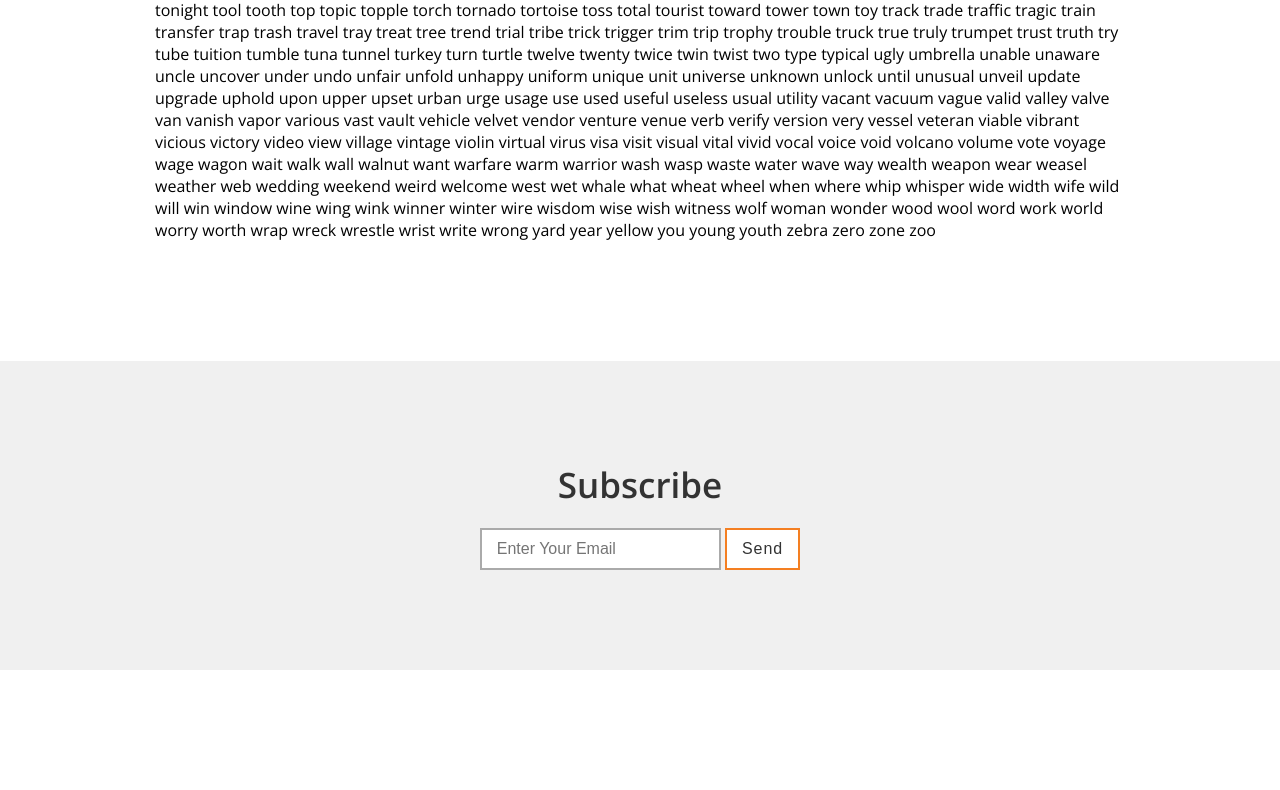
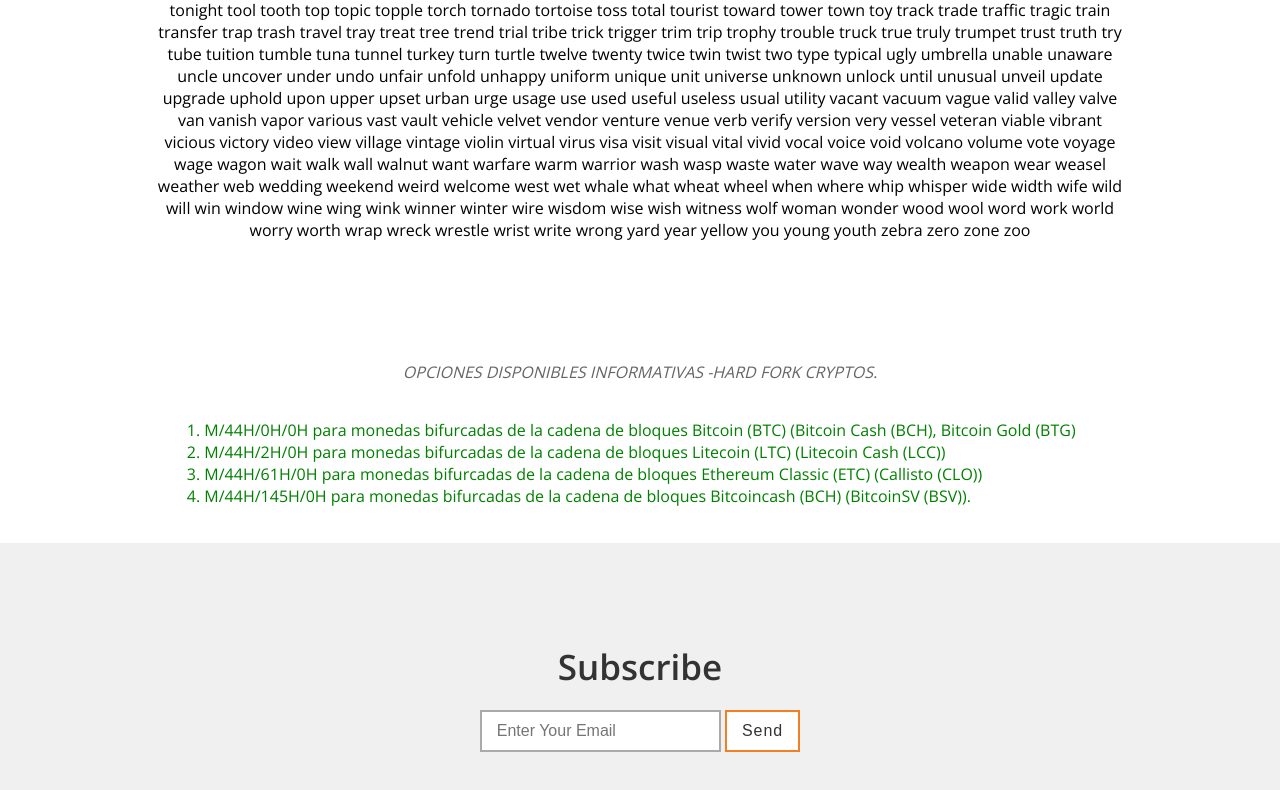
Before and after one commit to storm-virtual/list-cr, a plain HTML site: page index.html in a window 1280 px wide. Shown: the part 2294-3084 px from the top of the page. Before the commit the page ends 2964 px from the top, so only its background shows below. Drawn offline with nearby package versions, Linux system fonts and the light colour scheme.

Commit message:
Update index.html
Update

```diff
--- a/index.html
+++ b/index.html
@@ -7,7 +7,7 @@
     <link rel="stylesheet" href="style.css">
 
 </head>
-<body>
+<body style="text-align: center;">
     <link href="https://fonts.googleapis.com/css?family=Open+Sans:300,400,600,700,800" rel="stylesheet">
 
 <div class="wrapper">
@@ -29,6 +29,31 @@
       </div>
     </section>
 
+
+
+
+      <p style="font-style: italic; color: #666;">
+        OPCIONES DISPONIBLES INFORMATIVAS -HARD FORK CRYPTOS.
+    </p>
+
+
+
+          <ol style="text-align: left; display: inline-block; padding-left: 0;">
+            <li style="color: #008000;">M/44H/0H/0H para monedas bifurcadas de la cadena de bloques Bitcoin (BTC) (Bitcoin Cash (BCH), Bitcoin Gold (BTG)</li>
+            <li style="color: #008000;">M/44H/2H/0H para monedas bifurcadas de la cadena de bloques Litecoin (LTC) (Litecoin Cash (LCC))</li>
+            <li style="color: #008000;"> M/44H/61H/0H para monedas bifurcadas de la cadena de bloques Ethereum Classic (ETC) (Callisto (CLO))</li>
+            <li style="color: #008000;"> M/44H/145H/0H para monedas bifurcadas de la cadena de bloques Bitcoincash (BCH) (BitcoinSV (BSV)).</li>
+
+        </ol>
+
+
+
+
+
+
+
+      </p>
+
     <section id="subscription" class="section">
       <div class="holder">
         <div class="title">Subscribe</div>
```
